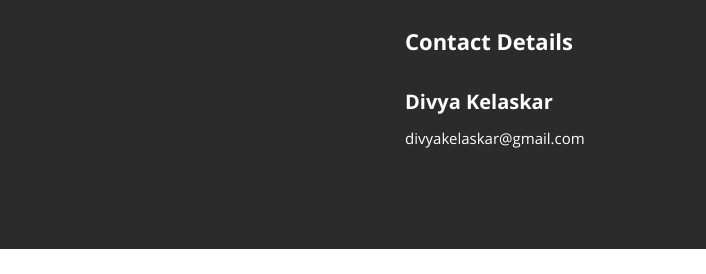
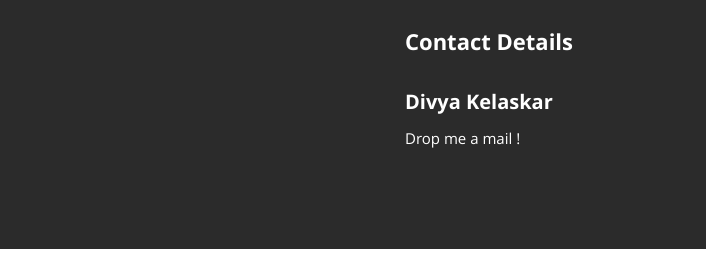
Before and after one commit to divyakelaskar/divyakelaskar.github.io, a plain HTML site: page index.html in a window 1280 px wide. Shown: the part 1091-1365 px from the top of the page, 0-706 px from the left. Drawn offline with nearby package versions, Linux system fonts and the light colour scheme.

Commit message:
Updated email alt text

```diff
--- a/index.html
+++ b/index.html
@@ -109,7 +109,7 @@
                   <h2>Contact Details</h2>
                   <p class="address">
 						   <a><h4>Divya Kelaskar</h4></a>
-						   <span><a href=mailto:divyakelaskar@gmail.com>divyakelaskar@gmail.com</a></span>
+						   <span><a href=mailto:divyakelaskar@gmail.com>Drop me a mail !</a></span>
 					   </p>
 
                </div>
```
